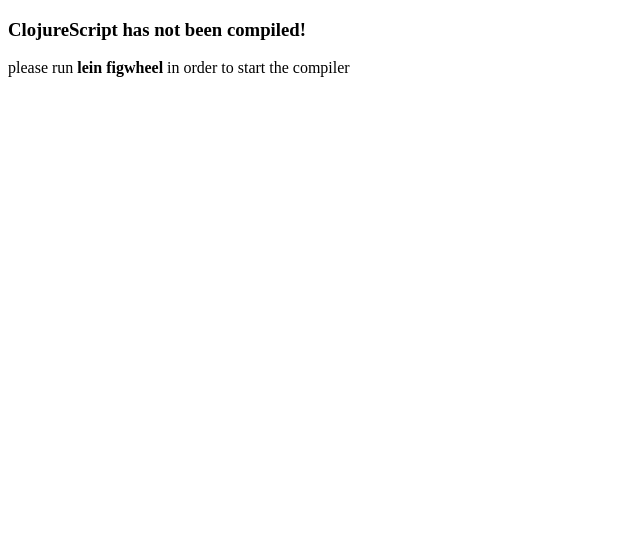
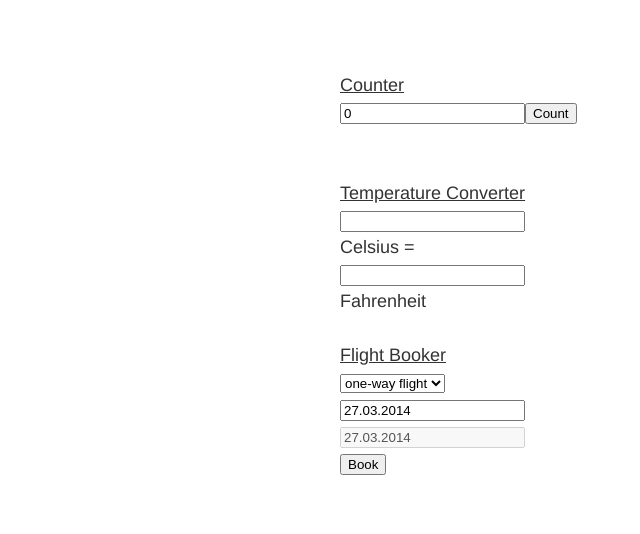
Before and after one commit to LuccaHellriegel/7guis-cljs, a website: page docs/index.html in a window 1280 px wide. Shown: the whole page, without its empty margins (0-640 px from the left). Drawn offline with Linux system fonts and the light colour scheme; the site is published under a folder, as on GitHub Pages, so addresses that start at the root find nothing.

Commit message:
github pages: make index.html refs relative

```diff
--- a/docs/index.html
+++ b/docs/index.html
@@ -3,14 +3,14 @@
   <head>
     <meta charset="utf-8">
     <meta content="width=device-width, initial-scale=1" name="viewport">
-    <link href="/css/site.css" rel="stylesheet" type="text/css">
+    <link href="./css/site.css" rel="stylesheet" type="text/css">
   </head>
   <body>
     <div id="app">
       <h3>ClojureScript has not been compiled!</h3>
       <p>please run <b>lein figwheel</b> in order to start the compiler</p>
     </div>
-    <script src="/js/app.js" type="text/javascript"></script>
+    <script src="./js/app.js" type="text/javascript"></script>
     <script type="text/javascript">seven_guis_cljs.core.init_BANG_();</script>
   </body>
 </html>
```
